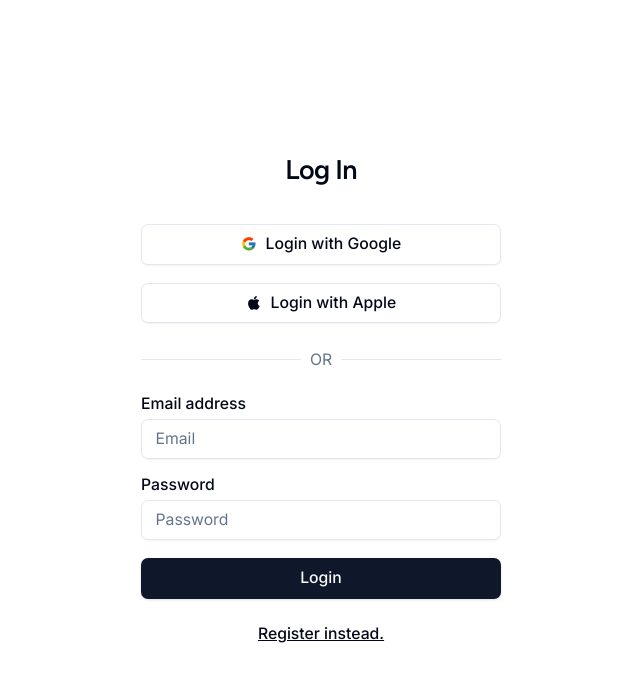
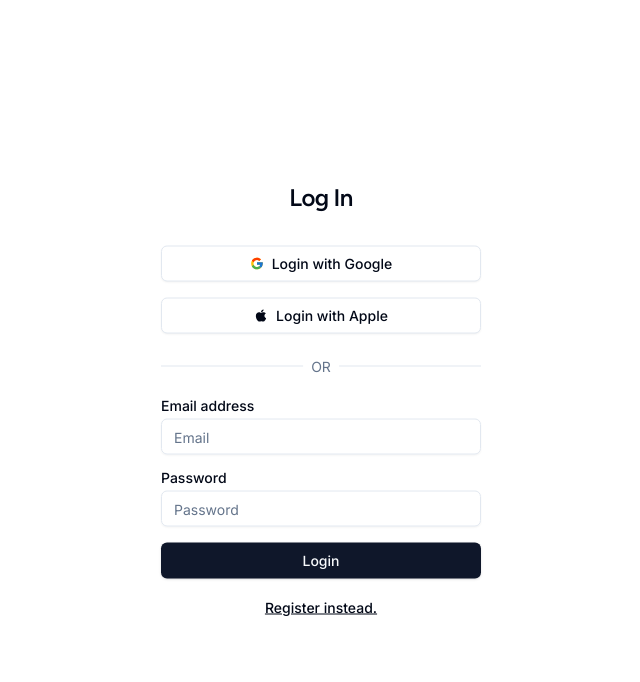
Before and after one commit to toodoo-app/web-client, a Next.js app: page /login in a window 1280 px wide. Shown: the top 682 px of the page, without its empty margins (319-959 px from the left). Built offline with nearby package versions, Linux system fonts and the light colour scheme.

Commit message:
font size const

```diff
--- a/src/app/layout.js
+++ b/src/app/layout.js
@@ -2,6 +2,8 @@ import { Inter } from "next/font/google";
 import "@/styles/globals.css";
 import { cn } from "@/lib/utils";
 import { inter } from "@/lib/fonts";
+
+const fontSize = "text-base";
 
 export const metadata = {
   title: "Create Next App",
@@ -10,7 +12,7 @@ export const metadata = {
 
 export default function RootLayout({ children }) {
   return (
-    <html lang="en" className="h-full text-lg">
+    <html lang="en" className={cn("h-full", fontSize)}>
       <body className={cn(inter.className, "h-full")}>{children}</body>
     </html>
   );
```
